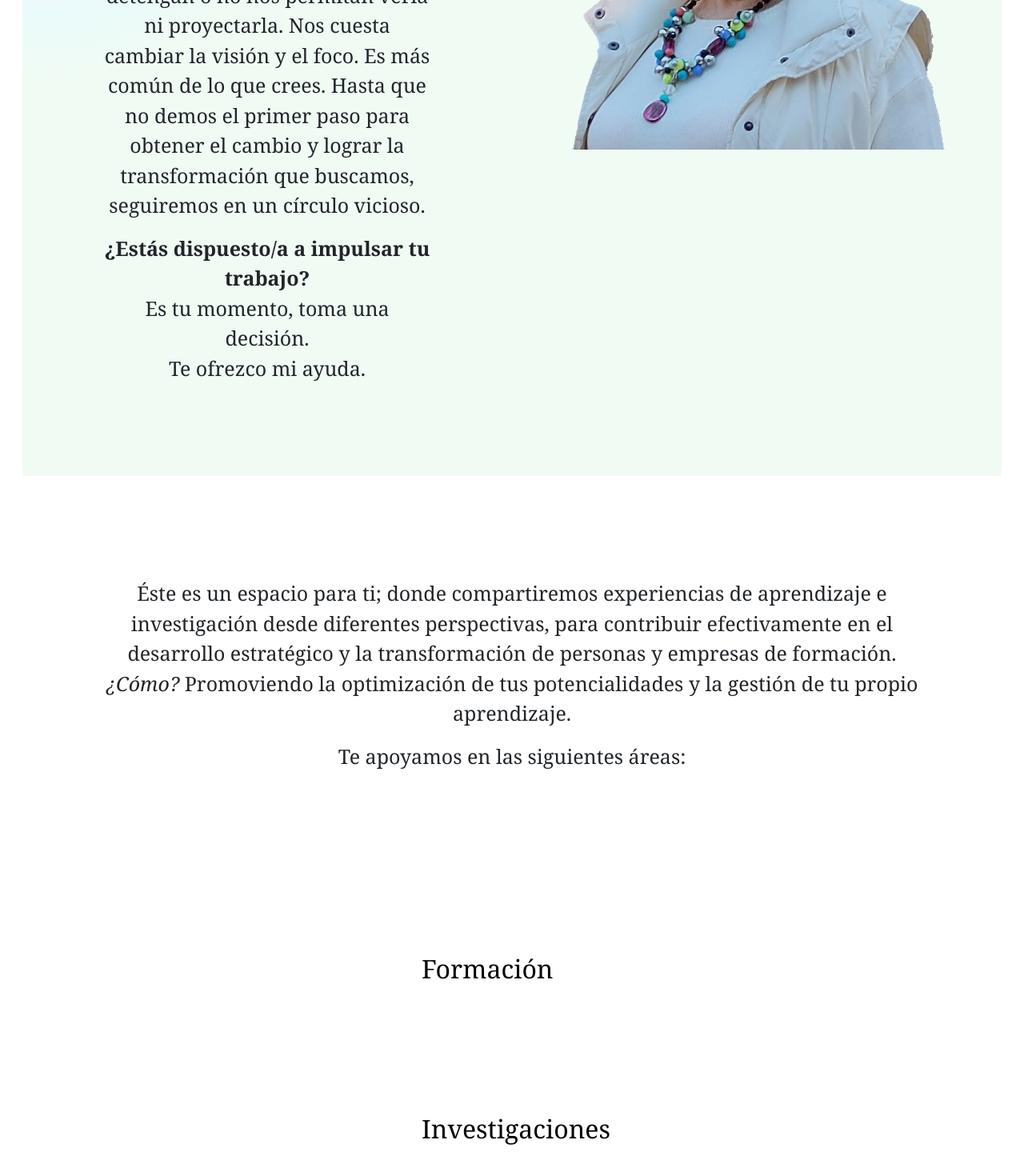
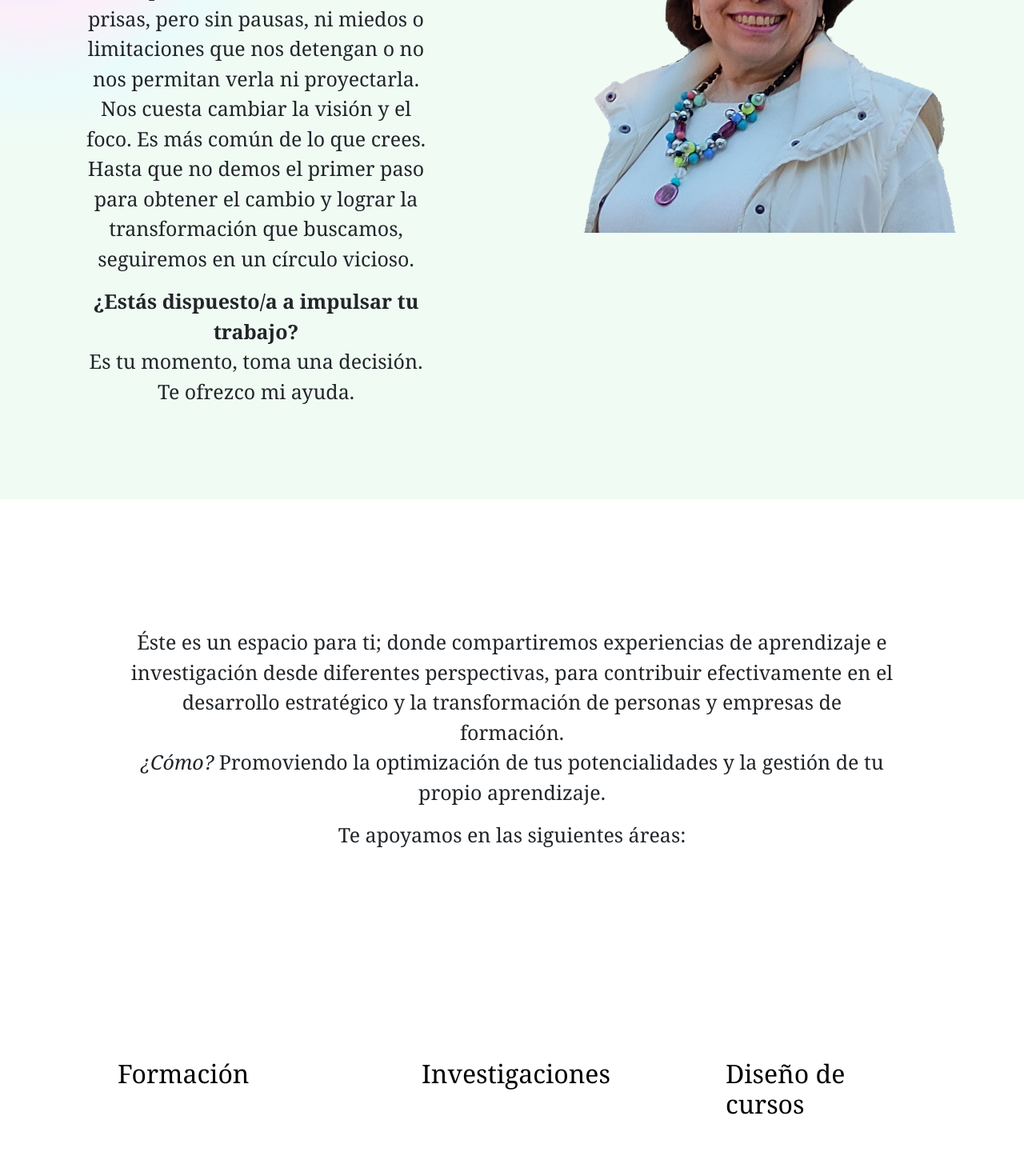
Before and after one commit to jenireeac/pensamiento-innovativo, a React (Create React App) app: page / in a window 1280 px wide. Shown: the part 1318-2788 px from the top of the page at 80% size. Built offline with nearby package versions, Linux system fonts and the light colour scheme.

Commit message:
added style to home page

```diff
--- a/src/App.css
+++ b/src/App.css
@@ -42,9 +42,10 @@
     rgb(234, 251, 251) 77.6%,
     rgb(240, 251, 244) 100.7%
   );
-  margin: 1em;
 }
-
+.home-card,.card-t{
+  margin-top: 4em;
+}
 @media screen and (min-width: 992px) {
   .home-first-text,
   .home-second-text,
@@ -67,8 +68,8 @@
     margin-right: auto;
   }
   .mentoria-card {
-    margin: 6em;
-    padding: 2em;
+    margin: 7em;
+    padding: 3em;
   }
 
   .flip-card {
@@ -111,7 +112,6 @@
   .flip-card-back {
     font-size: 18px;
     background-color: #f0fbf4;
-
     transform: rotateY(180deg); /* Initially hide the back side */
   }
 }
--- a/src/App.js
+++ b/src/App.js
@@ -4,8 +4,8 @@ import Navbar from "./components/Navbar";
 import Home from "./components/Home";
 import Mentoria from "./components/Mentoria";
 import FlipCard from "./components/Flipcard";
-//  import About from "./components/About";
-//  import Aprende from "./components/Aprende";
+// import Aprende from "./components/Aprende";
+// import About from "./components/About";
 //  import Footer from "./components/Footer";
 import "./App.css";
 import "animate.css";
@@ -16,19 +16,35 @@ function App() {
       <Navbar></Navbar>
       <Home />
       <Mentoria />
-      <FlipCard
-        frontText="Formación"
-        backText="Un servicio de mentoría que contribuya efectivamente al desarrollo estratégico y a la transformación de la labor docente.
+      <div className="container">
+        <div className="row">
+          <div className="col-md-4">
+            <FlipCard
+              frontText="Formación"
+              backText="Un servicio de mentoría que contribuya efectivamente al desarrollo estratégico y a la transformación de la labor docente.
 Centrado en posibilitar la innovación y la mejora continua de quienes enseñan; haciendo énfasis en la diversidad e inclusión, la colaboración y cooperación, integralidad, personalización de la enseñanza, metacognición y efectividad.
 "
-      />
-      <FlipCard frontText="Investigaciones" backText="Un servicio de mentoría que promueva el desarrollo estratégico del investigador y la transformación de la labor investigativa.
+            />
+          </div>
+          <div className="col-md-4">
+            <FlipCard
+              frontText="Investigaciones"
+              backText="Un servicio de mentoría que promueva el desarrollo estratégico del investigador y la transformación de la labor investigativa.
 Centrado en la formación de investigadores con un cambio de miras; compartir experiencias de investigación, con estrategias, acciones y propuestas positivas, innovadoras y éticas.
-" />
-      <FlipCard frontText="Diseño de cursos" backText="Atención personalizada con el diseño de cursos para público externo, particulares o empresas, según requerimientos del demandante y, la necesidad formativa de los usuarios docentes e investigadores. " />
+"
+            />
+          </div>
+          <div className="col-md-4">
+            <FlipCard
+              frontText="Diseño de cursos"
+              backText="Atención personalizada con el diseño de cursos para público externo, particulares o empresas, según requerimientos del demandante y, la necesidad formativa de los usuarios docentes e investigadores. "
+            />
+          </div>
+        </div>
+      </div>
       {/* <Aprende />
-      <About />
-      <Footer />  */}
+      {/* <About />
+      <Footer />    */}
     </div>
   );
 }
```
